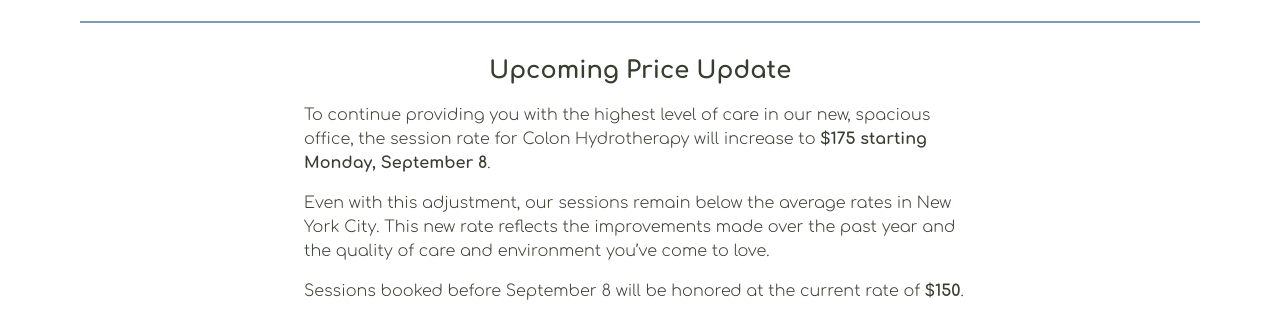
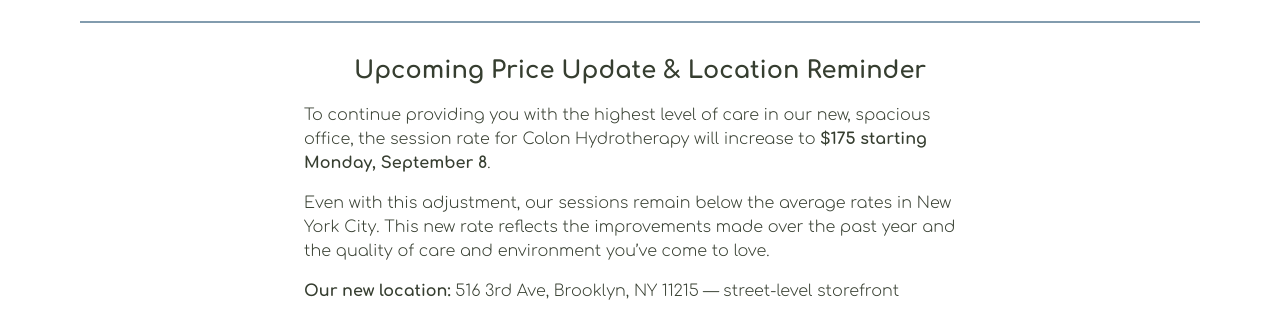
Before and after one commit to Maria108/park-slope-colonics, a Gatsby site: page / in a window 1280 px wide. Shown: the part 67-383 px from the top of the page. Built offline with nearby package versions, Linux system fonts and the light colour scheme; Gatsby itself is replaced by a stand-in of ours.

Commit message:
update pricing and location reminder

```diff
--- a/src/pages/index.js
+++ b/src/pages/index.js
@@ -12,7 +12,7 @@ const HomePage = () => (
     <section className="px-4 sm:px-6 md:px-8 py-6 sm:py-8">
       <div className="max-w-2xl mx-auto">
         <h2 className="text-xl sm:text-2xl font-comfortaaBold text-center mb-4">
-          Upcoming Price Update
+          Upcoming Price Update & Location Reminder
         </h2>
 
         <p className="text-sm sm:text-base leading-relaxed mb-4">
@@ -25,6 +25,10 @@ const HomePage = () => (
           Even with this adjustment, our sessions remain below the average rates in New York City.
           This new rate reflects the improvements made over the past year and the quality of care
           and environment you’ve come to love.
+        </p>
+
+        <p className="text-sm sm:text-base leading-relaxed mb-4">
+          <span className="font-comfortaaBold">Our new location:</span> 516 3rd Ave, Brooklyn, NY 11215 — street-level storefront
         </p>
 
         <p className="text-sm sm:text-base leading-relaxed mb-4">
```
